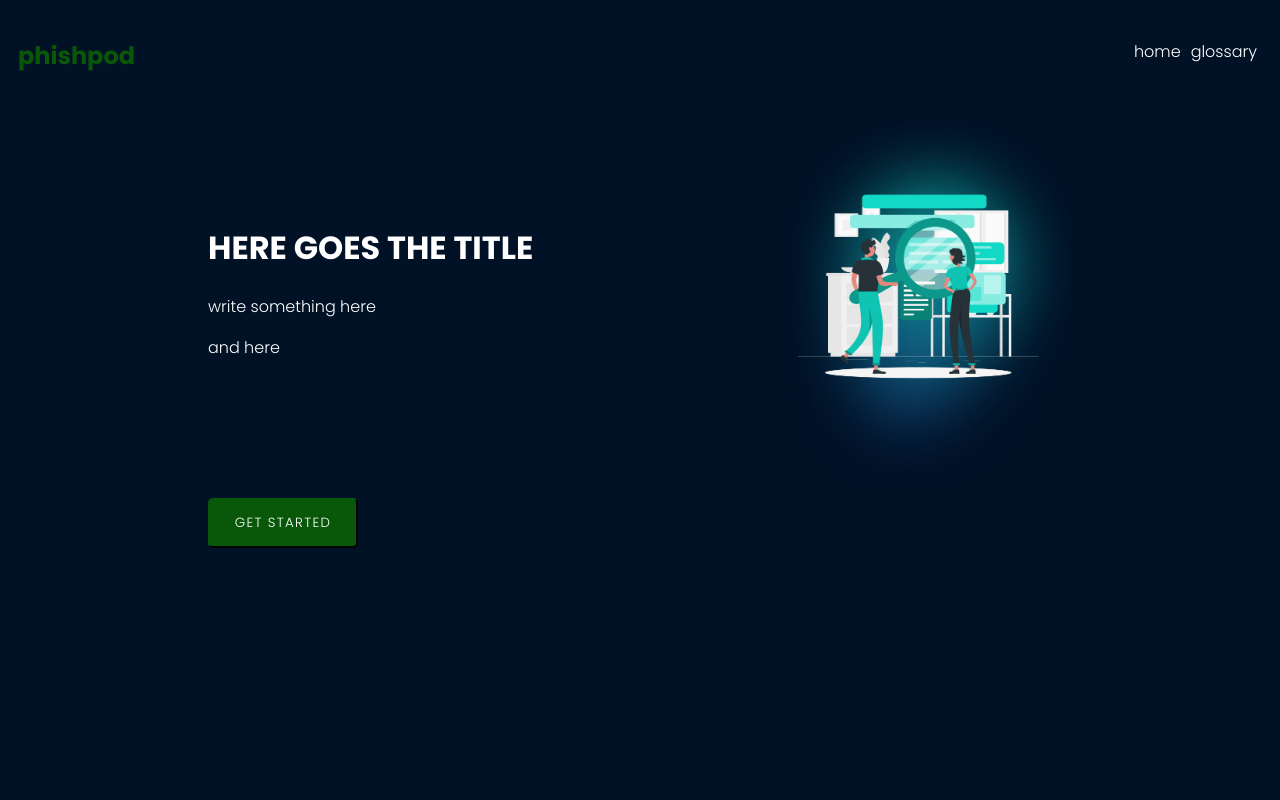
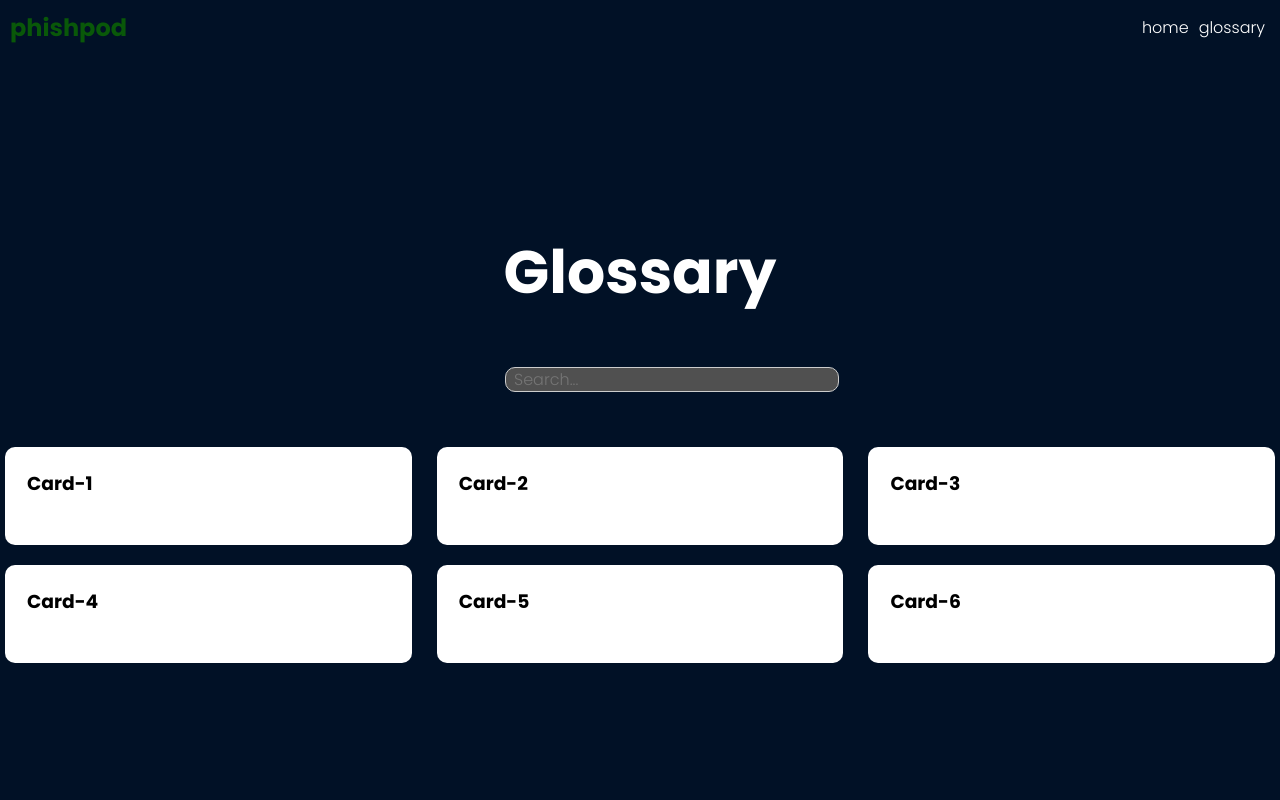
Before and after one commit to niyashiyas/Phish-Pod, a React (Create React App) app: page /glossary in a window 1280 px wide. Shown: the top 800 px of the page. Built offline with nearby package versions, Linux system fonts and the light colour scheme.

Commit message:
added glossary

```diff
--- a/src/App.js
+++ b/src/App.js
@@ -3,12 +3,13 @@ import './App.css';
 import Navbar from './components/Navbar';
 import Main from './components/Main';
 import Form from './components/Form';
+import Glossary from './components/Glossary/Glossary';
 function App() {
   return (
     <>
       <div>
         <Navbar />
-        <Main />
+        <Glossary />
       </div>
     </>
   );
--- a/src/components/Glossary/Glossary.css
+++ b/src/components/Glossary/Glossary.css
@@ -0,0 +1,143 @@
+@import url('https://fonts.googleapis.com/css2?family=Poppins:wght@300;700&family=Ubuntu:ital,wght@1,700&display=swap');
+
+*{
+  margin: 0;
+  padding: 0;
+  box-sizing: border-box;
+  font-family:'Poppins';
+}
+
+h1{
+  font-family: 'Poppins';
+  text-align: center;
+  margin-bottom: 50px;
+  font-size: 60px;
+  color:white;
+
+}
+body{
+  background-color: #f5f5f5;
+}
+
+.heading{
+  text-align: center;
+}
+
+.text-area{
+  font-size: 20px;
+  padding: 10px;
+  font-family: 'Lora' serif;
+}
+
+
+
+.action-btn{
+  font-size: 20px;
+  margin-top: 20px;
+  margin-left: 32%;
+
+}
+
+
+.container{
+  max-width: 1300px;
+  width: 100%;
+  margin: auto;
+}
+
+section{
+  min-height: 100vh;
+  display:flex;
+  flex-direction: row;
+  align-items: center;
+
+}
+
+.cards{
+  display: flex;
+  flex-wrap: wrap;
+  justify-content: space-between;
+
+}
+p{
+    background-color:white;
+    border-radius:5px;
+    color:white;
+}
+h3{
+    background-color:white;
+}
+.card{
+  position: relative;
+  flex:0 0 calc(33.33% - 20px);
+  max-width: calc(33.33% - 20px);
+  width: 100%;
+  background: #fff;
+  border-radius: 10px;
+  padding: 20px;
+  margin-bottom: 20px;
+  margin-left:5px;
+  margin-right:5px;
+  transition: .3s;
+  border: 2px solid transparent;
+  overflow: hidden;
+
+}
+
+/* .card::before{
+  position: absolute;
+  content:"";
+  width: 100%;
+  height: 100%;
+  top: 99%;
+  left: 0;
+  background-color:greenyellow;
+  transition: 0.4s;
+} */
+.card:hover {
+    transform: scale(1.02);
+    box-shadow: 0 0 10px rgba(0, 0, 0, 0.2);
+  }
+/*
+.card:hover::before{
+  top: 30%;
+}
+.card:hover{
+  border-color: greenyellow;
+
+}
+.card:hover h3{
+  color: greenyellow;
+}
+.card p{
+  position: relative;
+}
+.card:hover p{
+  color: white;
+} */
+
+.search-bar{
+  position: relative;
+  margin-left:505px;
+  margin-bottom:30px;
+  width:25px;
+  height:25px;
+  display: flex;
+  justify-content: left;
+
+}
+
+.search {
+    padding: 0.5rem;
+    font-size: 1rem;
+    border: 1px solid #ccc;
+    border-radius: 10px;
+    outline: none;
+    color: white;
+    background-color : #505050;
+
+}
+
+.search:focus {
+    border-color:#505050;
+}
--- a/src/components/Glossary/Glossary.js
+++ b/src/components/Glossary/Glossary.js
@@ -0,0 +1,61 @@
+import React from 'react';
+import {useState} from "react";
+import './Glossary.css'
+export default function Glossary() {
+
+  const [cards] = useState([
+    {
+      title:"Card-1",
+    data:"Random Content"
+    },
+    {
+      title:"Card-2",
+    data:"Random Content"
+    },
+    {
+      title:"Card-3",
+    data:"Random Content"
+    },
+    {
+      title:"Card-4",
+    data:"Random Content"
+    },
+    {
+      title:"Card-5",
+    data:"Random Content"
+    },
+    {
+      title:"Card-6",
+    data:"Random Content"
+    }
+  ])
+  const [query,setQuery] = useState("")
+
+  return (
+    <div>
+
+    <section>
+        <div className='container'>
+              <h1>Glossary</h1>
+              <div className='search-bar'>
+                <input className='search' placeholder='Search...' type="text" onChange={(e)=>setQuery(e.target.value)}/>
+              </div>
+              <br></br>
+              <div className='cards'>
+              {
+                cards.filter((c)=>c.title.includes(query)).map((card,i)=>(
+                  <div key={i} className='card'>
+                  <h3>{card.title}</h3>
+                  <p>
+                    {card.data}
+                  </p>
+                </div>
+                ))
+              }
+              </div>
+        </div>
+    </section>
+    </div>
+
+  )
+}
```
